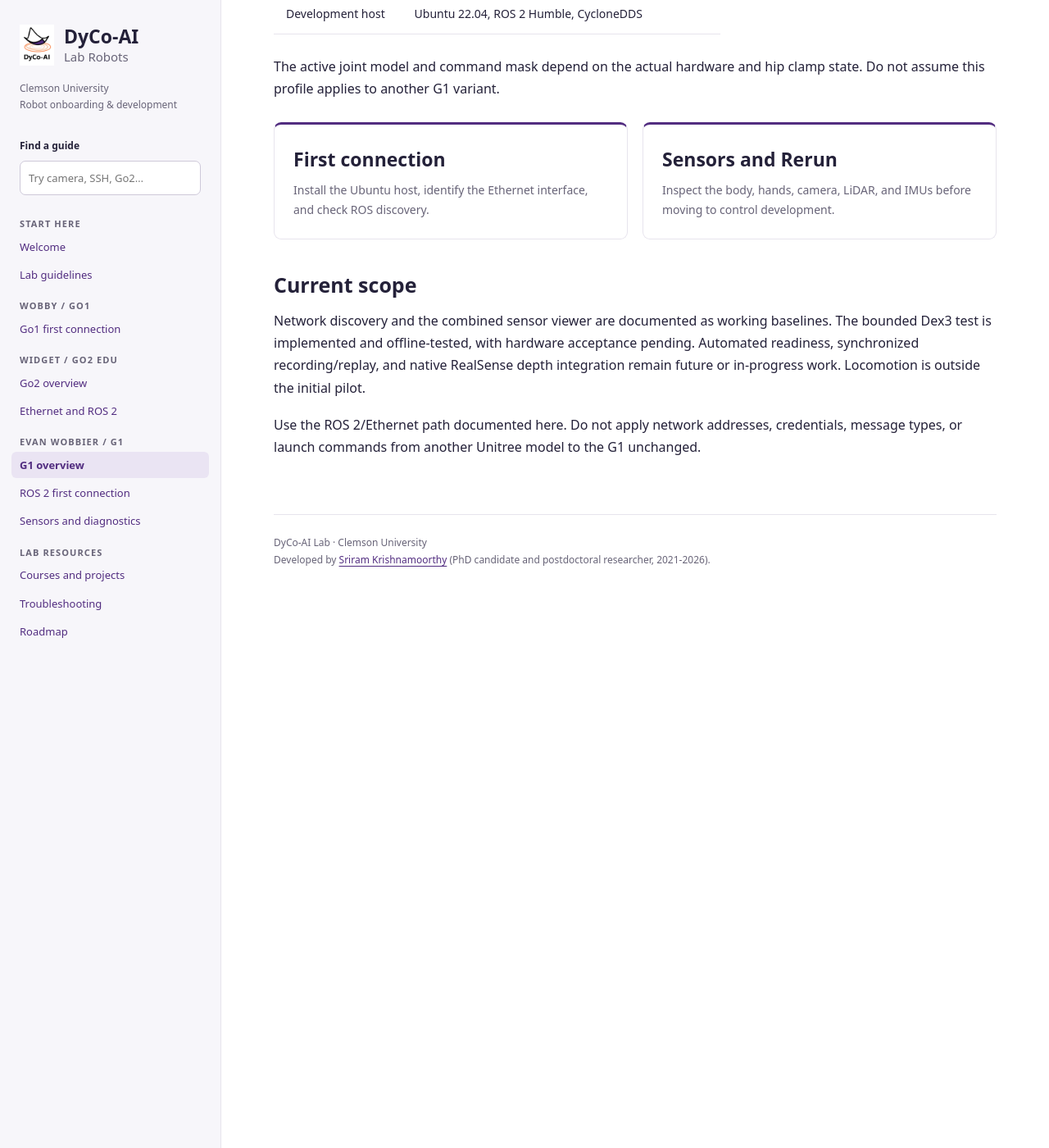
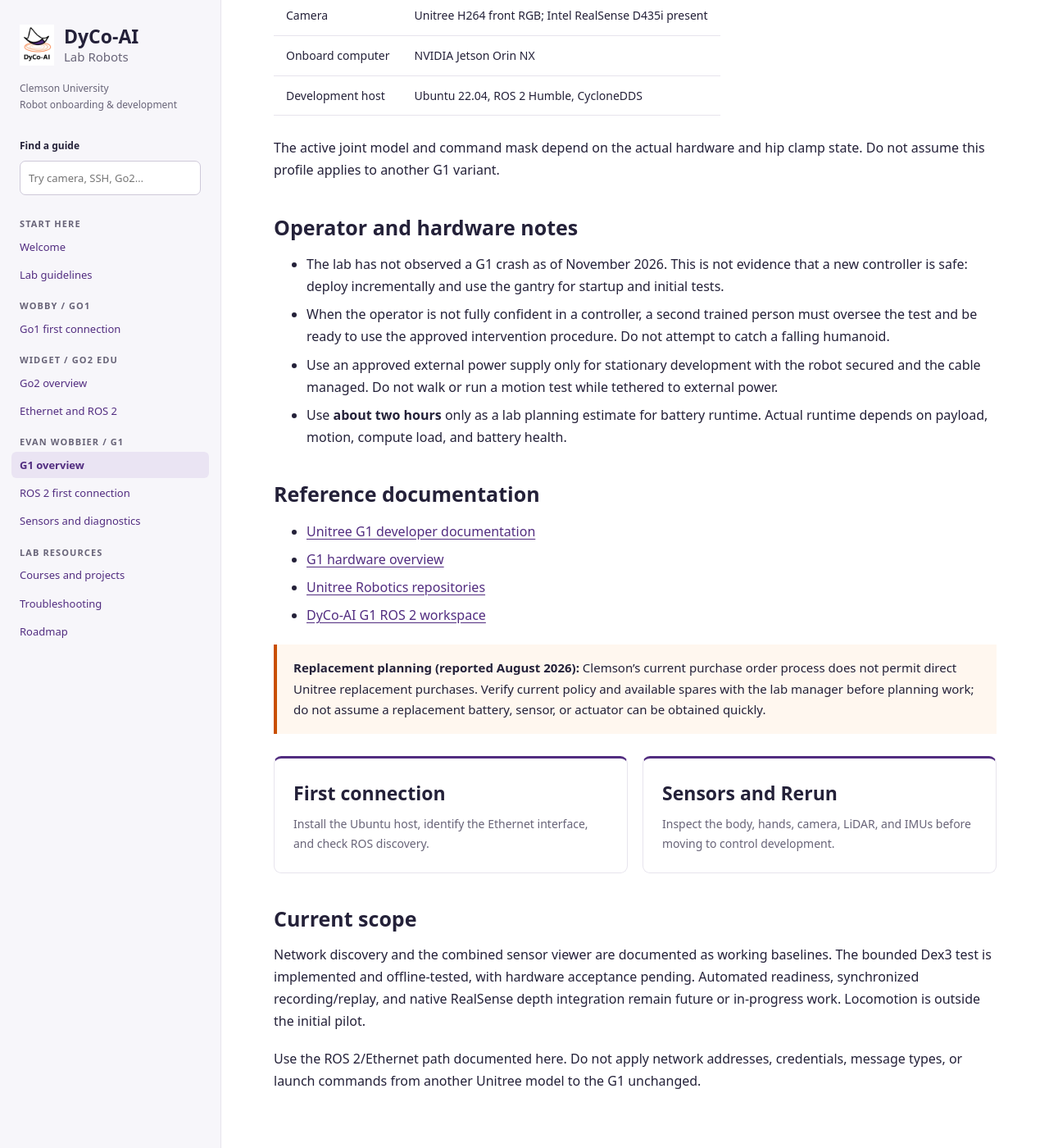
Before and after one commit to DyCo-AI/lab-robots, a Jekyll site: the page built from docs/g1/index.md, in a window 1280 px wide and 1400 px high, scrolled down 1106 px. Shown: the whole window at 82% size. Built offline with Jekyll 4.4.1, drawn with Linux system fonts in a browser that asks for light colours; before the commit the page ends 1834 px from its top, so only the background shows below that; some of the changed text lies outside the part shown.

Commit message:
Document robot hardware and operating cautions

```diff
--- a/docs/g1/index.md
+++ b/docs/g1/index.md
@@ -8,6 +8,12 @@ description: "Discover the G1 lab configuration and the current ROS 2 diagnostic
 # Evan Wobbier: Unitree G1
 
 **Evan Wobbier** is the lab's G1 humanoid.
+
+The lab procurement record identifies this robot as a **G1 EDU Ultimate B**.
+Its current configuration has **29 body DOF** and left and right **Dex3-1
+hands**. Confirm the unit label, installed hardware, hip-clamp state, and active
+joint mask before commanding it; catalog names and controller configurations
+can differ.
 
 **[Open the g1-ros2 workspace](https://github.com/DyCo-AI/g1-ros2)**
 
@@ -32,6 +38,33 @@ are separate, explicitly enabled, and still awaiting hardware acceptance.
 The active joint model and command mask depend on the actual hardware and hip
 clamp state. Do not assume this profile applies to another G1 variant.
 
+## Operator and hardware notes
+
+- The lab has not observed a G1 crash as of November 2026. This is not evidence
+  that a new controller is safe: deploy incrementally and use the gantry for
+  startup and initial tests.
+- When the operator is not fully confident in a controller, a second trained
+  person must oversee the test and be ready to use the approved intervention
+  procedure. Do not attempt to catch a falling humanoid.
+- Use an approved external power supply only for stationary development with
+  the robot secured and the cable managed. Do not walk or run a motion test
+  while tethered to external power.
+- Use **about two hours** only as a lab planning estimate for battery runtime.
+  Actual runtime depends on payload, motion, compute load, and battery health.
+
+## Reference documentation
+
+- [Unitree G1 developer documentation](https://support.unitree.com/home/en/G1_developer)
+- [G1 hardware overview](https://docs.quadruped.de/projects/g1/html/g1_overview.html)
+- [Unitree Robotics repositories](https://github.com/unitreerobotics)
+- [DyCo-AI G1 ROS 2 workspace](https://github.com/DyCo-AI/g1-ros2)
+
+> **Replacement planning (reported August 2026):** Clemson's current purchase
+> order process does not permit direct Unitree replacement purchases. Verify
+> current policy and available spares with the lab manager before planning work;
+> do not assume a replacement battery, sensor, or actuator can be obtained
+> quickly.
+
 <div class="cards">
   <a class="card" href="{{ '/g1/ros/' | relative_url }}"><strong>First connection</strong><span>Install the Ubuntu host, identify the Ethernet interface, and check ROS discovery.</span></a>
   <a class="card" href="{{ '/g1/sensors/' | relative_url }}"><strong>Sensors and Rerun</strong><span>Inspect the body, hands, camera, LiDAR, and IMUs before moving to control development.</span></a>
```
Also changed, not shown: docs/go1/index.md (+24 -1 lines), docs/go2/index.md (+27 -1 lines), docs/roadmap.md (+3 -0 lines).
